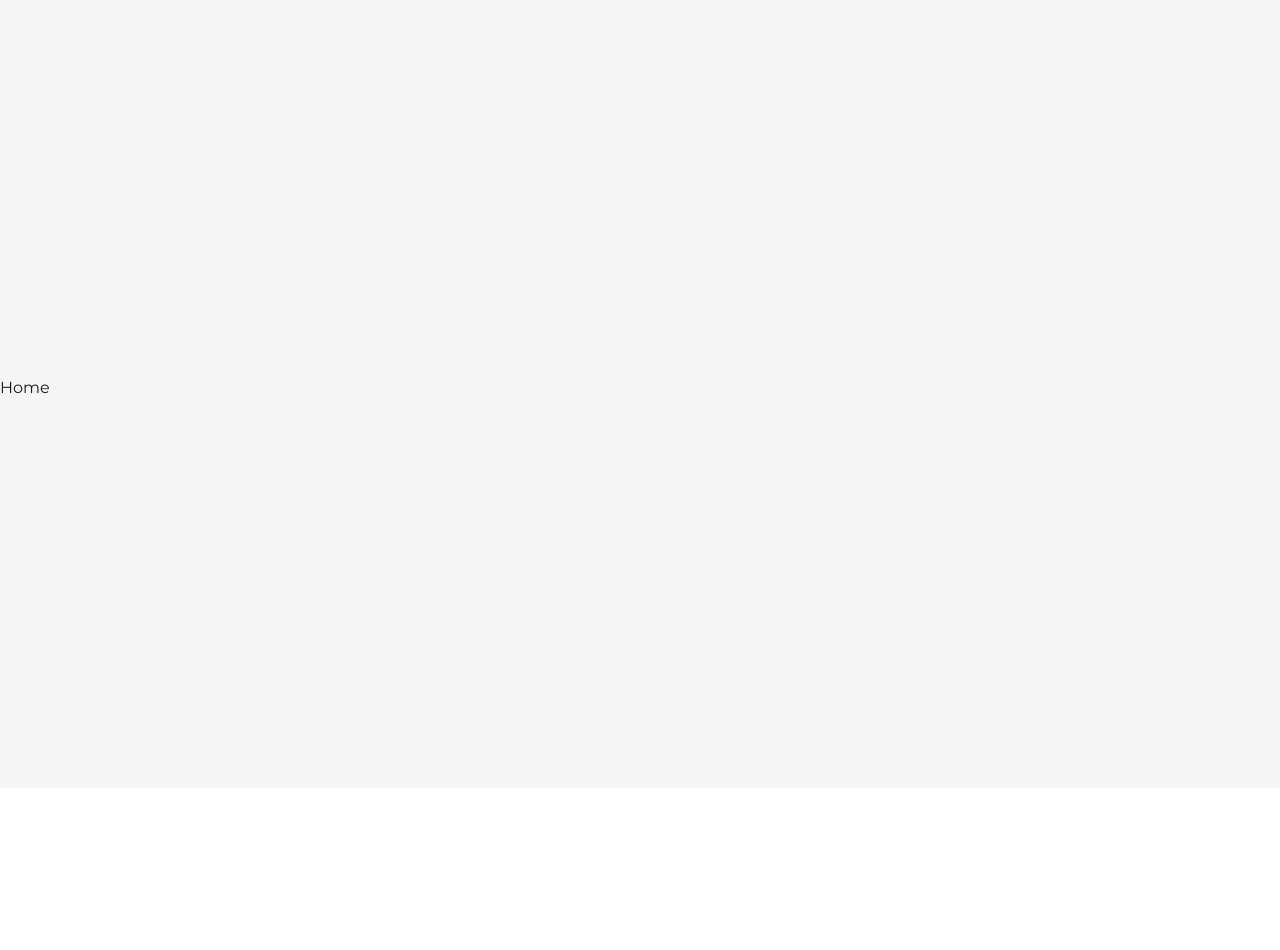
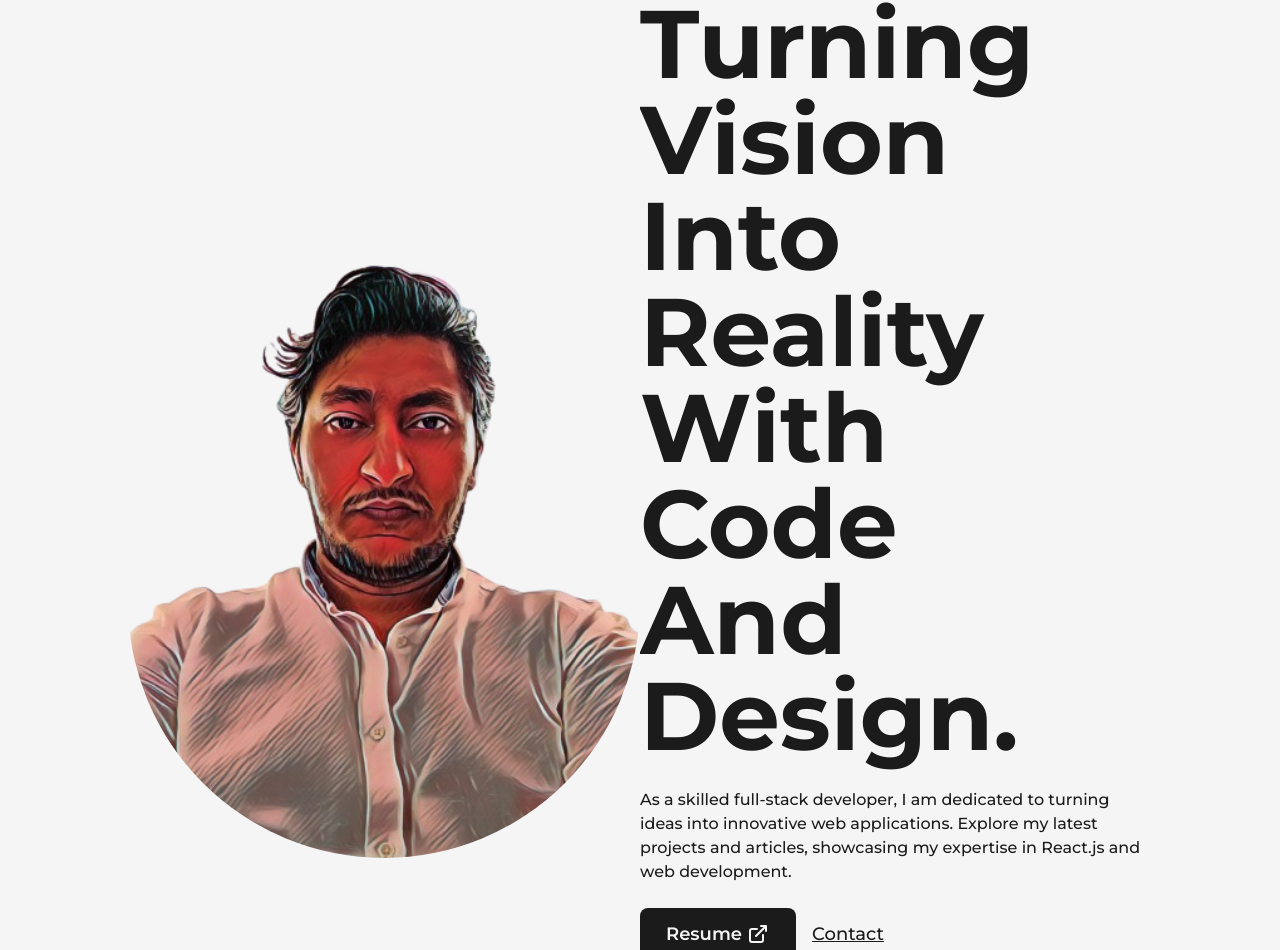
Before and after one commit to Elerqsousy/portfolio-Next-TailwindCSS, a Next.js app: page / in a window 1280 px wide. Shown: the part 100-1050 px from the top of the page. Before the commit the page ends 888 px from the top, so only its background shows below. Built offline with nearby package versions, Linux system fonts and the light colour scheme.

Commit message:
Develop landing page initial

```diff
--- /dev/null
+++ b/src/conponents/AnimatedText.js
@@ -0,0 +1,41 @@
+import classNames from 'classnames';
+import React from 'react';
+import { motion } from 'framer-motion';
+
+const quote = {
+  initial: { opacity: 1 },
+  animate: { opacity: 1, transition: { delay: 0.5, staggerChildren: 0.08 } },
+};
+
+const singleWord = {
+  initial: { opacity: 0, y: 50 },
+  animate: { opacity: 1, y: 0, transition: { duration: 1 } },
+};
+
+const AnimatedText = ({ text, className = '' }) => {
+  return (
+    <div className='w-full mx-auto py-2 flex items-center justify-center text-center overflow-hidden'>
+      <motion.h1
+        className={classNames(
+          'inline-block w-full text-dark font-bold capitalize text-8xl',
+          className
+        )}
+        variants={quote}
+        initial='initial'
+        animate='animate'
+      >
+        {text.split(' ').map((word, index) => (
+          <motion.span
+            key={word + '-' + index}
+            className='inline-block'
+            variants={singleWord}
+          >
+            {word}&nbsp;
+          </motion.span>
+        ))}
+      </motion.h1>
+    </div>
+  );
+};
+
+export default AnimatedText;
--- /dev/null
+++ b/src/conponents/Layout.js
@@ -0,0 +1,12 @@
+import classNames from 'classnames'
+import React from 'react'
+
+const Layout = ({children, className=""}) => {
+  return (
+    <div className={classNames('w-full h-full inline-block z-0 bg-light p-32', className)}>
+        {children}
+    </div>
+  )
+}
+
+export default Layout
--- a/src/pages/index.js
+++ b/src/pages/index.js
@@ -1,4 +1,11 @@
 import Head from 'next/head';
+import Image from 'next/image';
+
+import Layout from '@/conponents/Layout';
+import profilePic from '../../public/images/profile/riz-art.png';
+import AnimatedText from '@/conponents/AnimatedText';
+import Link from 'next/link';
+import { LinkArrow } from '@/conponents/icons';
 
 export default function Home() {
   return (
@@ -7,7 +14,45 @@
         <title>Create Next App</title>
         <meta name='description' content='Generated by create next app' />
       </Head>
-      <main className='flex items-center text-dark w-full min-h-screen'>Home</main>
+      <main className='flex items-center text-dark w-full min-h-screen'>
+        <Layout className='pt-0'>
+          <div className='flex items-center justify-between w-full'>
+            <div className='w-1/2'>
+              <Image
+                src={profilePic}
+                alt='Mahmoud Rizk'
+                className='w-full h-auto rounded-full'
+              />
+            </div>
+            <div className='w-1/2 flex flex-col items-center self-center'>
+              <AnimatedText
+                text='Turning Vision Into Reality With Code And Design.'
+                className='text-6xl text-left'
+              />
+              <p className='my-4 text-base font-medium'>
+                As a skilled full-stack developer, I am dedicated to turning
+                ideas into innovative web applications. Explore my latest
+                projects and articles, showcasing my expertise in React.js and
+                web development.
+              </p>
+              <div className='flex items-center self-start mt-2'>
+                <Link
+                  href='/dummy.pdf'
+                  target={'_blank'}
+                  download
+                  className='flex items-center bg-dark text-light p-2.5 px-6 rounded-lg text-lg font-semibold hover:bg-light hover:text-dark border-2 border-solid border-transparent hover:border-dark'
+                >
+                  Resume <LinkArrow className={"w-5 ml-1"} />
+                </Link>
+                <Link href='mailto:marizk.pro.gmail.com' target={'_blank'}
+                className='ml-4 text-lg font-medium capitalize text-dark underline'>
+                  Contact
+                </Link>
+              </div>
+            </div>
+          </div>
+        </Layout>
+      </main>
     </>
   );
 }
```
